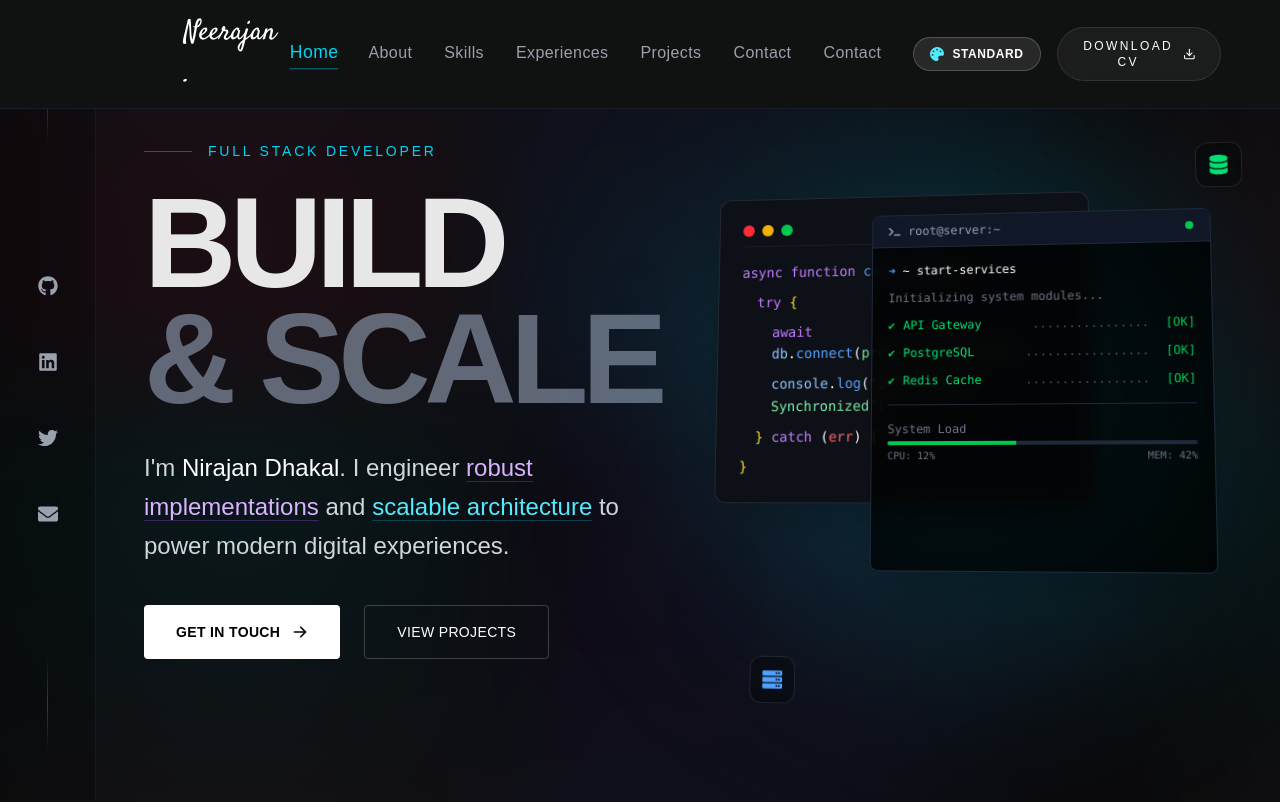
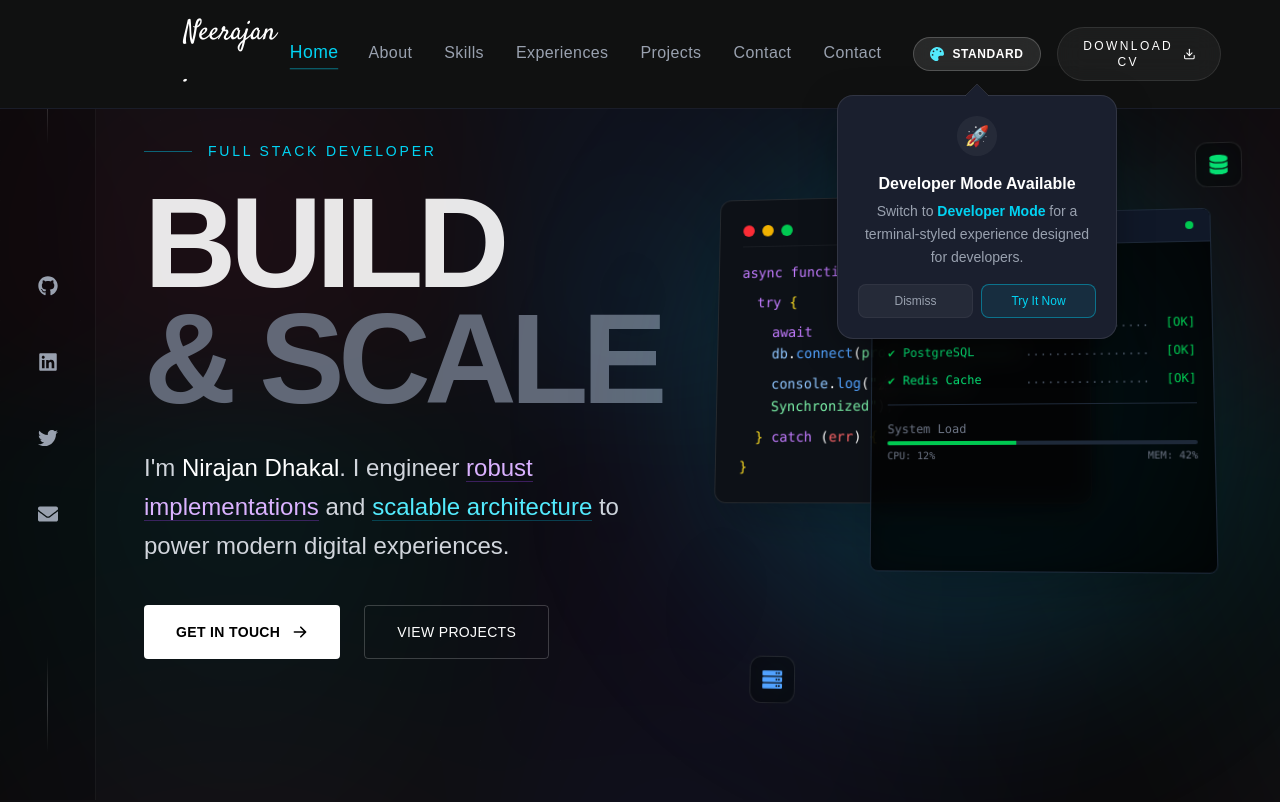
Before and after one commit to Neerazan/portfolio_2.0, a Next.js app: page / in a window 1280 px wide. Shown: the top 802 px of the page. Built offline with nearby package versions, Linux system fonts and the light colour scheme.

Commit message:
add onboarding message for mode switch

```diff
--- a/src/components/shared/ModeToggle.tsx
+++ b/src/components/shared/ModeToggle.tsx
@@ -1,14 +1,141 @@
-"use client";
-
 import { useDisplayMode } from "@/src/context/DisplayModeContext";
+import { AnimatePresence, motion } from "framer-motion";
+import { useEffect, useRef, useState } from "react";
 import { FaPalette, FaTerminal } from "react-icons/fa";
 
 export default function ModeToggle() {
   const { mode, toggleMode } = useDisplayMode();
+  const [showPrompt, setShowPrompt] = useState(false);
+  const containerRef = useRef<HTMLDivElement>(null);
+  const [shift, setShift] = useState(0);
+
+  useEffect(() => {
+    const hasSeenPrompt = localStorage.getItem("mode-toggle-prompt-seen");
+    const savedMode = localStorage.getItem("site-display-mode");
+
+    // Show prompt only if:
+    // 1. User hasn't dismissed it
+    // 2. We are in "normal" (standard) mode
+    // 3. User hasn't explicitly set a mode before (optional, or just check 'seen')
+    if (!hasSeenPrompt && mode === "normal" && !savedMode) {
+      const timer = setTimeout(() => {
+        setShowPrompt(true);
+      }, 2000); // Show after 2 seconds
+      return () => clearTimeout(timer);
+    }
+  }, [mode]);
+
+  // Smart Positioning Logic
+  useEffect(() => {
+    if (showPrompt && containerRef.current) {
+      const updatePosition = () => {
+        if (!containerRef.current) return;
+        const rect = containerRef.current.getBoundingClientRect();
+        const center = rect.left + rect.width / 2;
+        const screenWidth = window.innerWidth;
+        const modalWidth = 280; // approximate width
+        const padding = 20;
+
+        let calculatedShift = 0;
+
+        // If overflowing right
+        if (center + modalWidth / 2 > screenWidth - padding) {
+          calculatedShift = (screenWidth - padding) - (center + modalWidth / 2);
+        }
+        // If overflowing left
+        else if (center - modalWidth / 2 < padding) {
+          calculatedShift = padding - (center - modalWidth / 2);
+        }
+
+        setShift(calculatedShift);
+      };
+
+      updatePosition();
+      window.addEventListener("resize", updatePosition);
+      return () => window.removeEventListener("resize", updatePosition);
+    }
+  }, [showPrompt]);
+
+  const dismissPrompt = (e?: React.MouseEvent) => {
+    e?.stopPropagation();
+    setShowPrompt(false);
+    localStorage.setItem("mode-toggle-prompt-seen", "true");
+  };
+
+  const handleToggle = () => {
+    dismissPrompt();
+    toggleMode();
+  };
 
   return (
+    <div className="relative" ref={containerRef}>
+      <AnimatePresence>
+        {showPrompt && (
+          <motion.div
+            initial={{ opacity: 0, y: 15, x: "-50%", scale: 0.9 }}
+            animate={{
+              opacity: 1,
+              y: 0,
+              x: `calc(-50% + ${shift}px)`, // Apply shift to keep on screen
+              scale: 1
+            }}
+            exit={{ opacity: 0, y: 10, x: "-50%", scale: 0.95 }}
+            transition={{ type: "spring", stiffness: 300, damping: 25 }}
+            className="absolute top-full mt-6 left-1/2 w-[280px] bg-[#1a1f2e] border border-white/10 rounded-2xl p-5 shadow-[0_10px_40px_-10px_rgba(0,0,0,0.5)] z-50 pointer-events-auto flex flex-col items-center text-center"
+          >
+            {/* SVG Arrow - cleaner rendering without artifacts */}
+            <svg
+              width="24"
+              height="12"
+              viewBox="0 0 24 12"
+              fill="none"
+              className="absolute -top-3 left-1/2 z-20 block"
+              style={{
+                marginLeft: -12, // Center the 24px wide SVG
+                transform: `translateX(${-shift}px)` // Counter-shift
+              }}
+            >
+              <path d="M12 0L24 12H0L12 0Z" fill="#1a1f2e" />
+              <path d="M0 12L12 0L24 12" stroke="rgba(255,255,255,0.1)" strokeWidth="1" />
+            </svg>
+
+            {/* Content */}
+            <div className="relative z-10 w-full flex flex-col gap-3">
+              <div className="w-10 h-10 mx-auto bg-white/5 rounded-full flex items-center justify-center mb-1">
+                <span className="text-xl">🚀</span>
+              </div>
+
+              <div>
+                <h3 className="text-white font-semibold text-base mb-1">
+                  Developer Mode Available
+                </h3>
+                <p className="text-sm text-gray-400 leading-relaxed font-light">
+                  Switch to <span className="text-cyan-400 font-semibold">Developer Mode</span> for a terminal-styled experience designed for developers.
+                </p>
+              </div>
+
+              {/* Actions */}
+              <div className="flex items-center gap-2 w-full mt-1">
                 <button
-      onClick={toggleMode}
+                  onClick={dismissPrompt}
+                  className="flex-1 py-2 rounded-lg bg-white/5 hover:bg-white/10 text-gray-400 text-xs font-medium transition-colors cursor-pointer border border-white/5"
+                >
+                  Dismiss
+                </button>
+                <button
+                  onClick={handleToggle}
+                  className="flex-1 py-2 rounded-lg bg-cyan-500/10 hover:bg-cyan-500/20 text-cyan-400 border border-cyan-500/50 text-xs font-medium transition-colors cursor-pointer"
+                >
+                  Try It Now
+                </button>
+              </div>
+            </div>
+          </motion.div>
+        )}
+      </AnimatePresence>
+
+      <button
+        onClick={handleToggle}
         className={`
           cursor-pointer relative flex items-center justify-center gap-2 px-4 py-2 rounded-full border backdrop-blur-md transition-all duration-500 outline-none
           ${mode === "developer"
@@ -31,5 +158,6 @@ export default function ModeToggle() {
           )}
         </div>
       </button>
+    </div>
   );
 }
```
Lines whose indentation alone changed are shown as unchanged.
